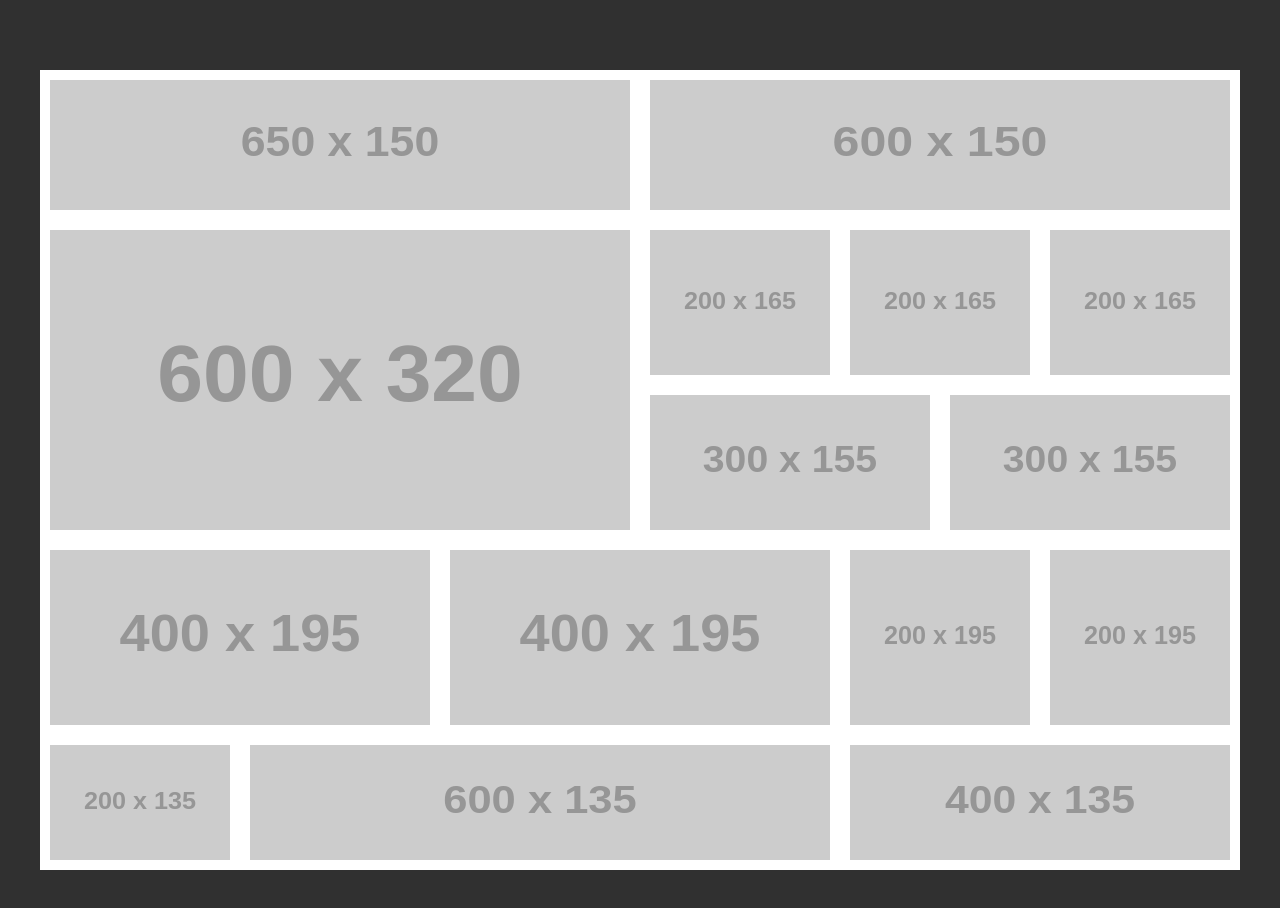
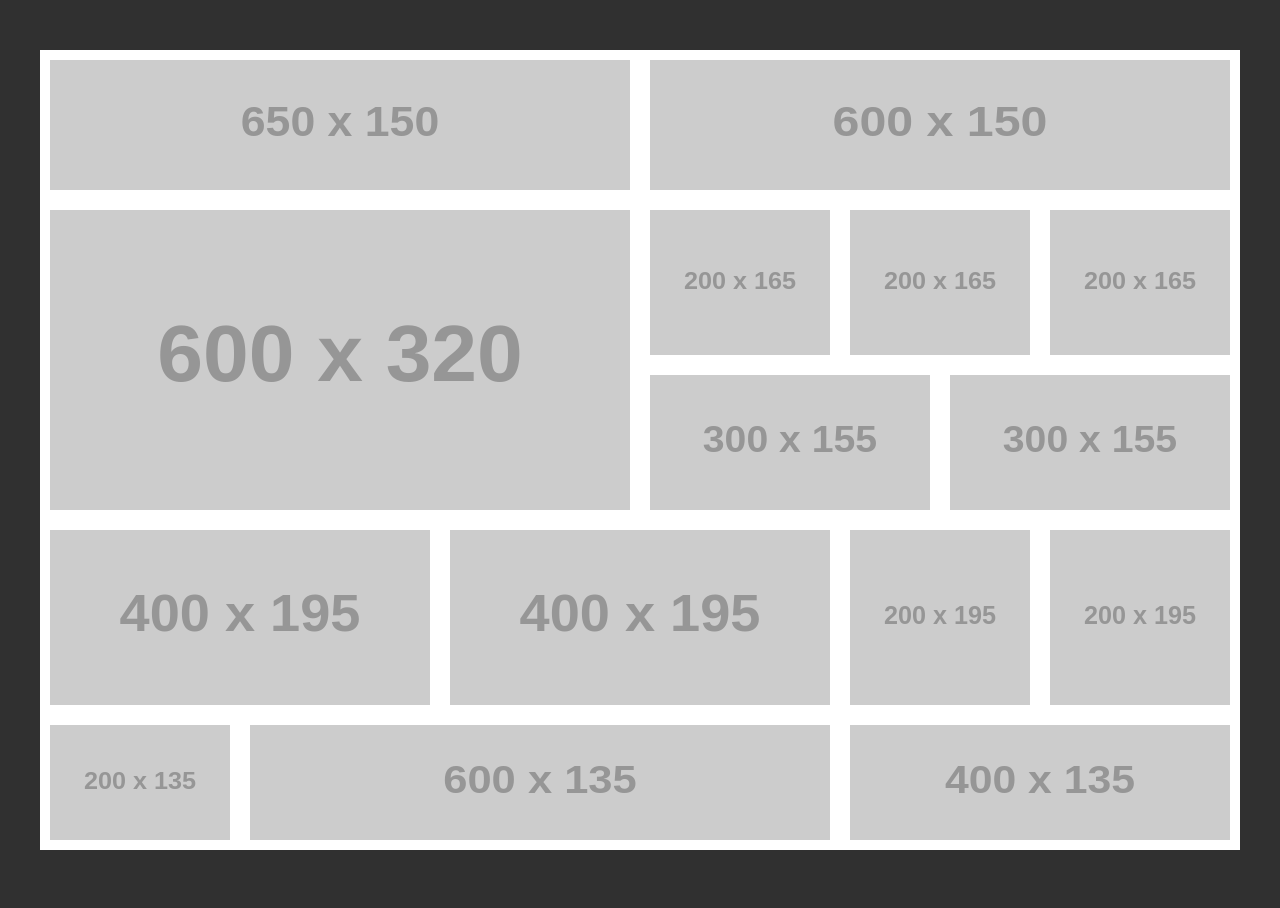
Before and after one commit to sharkeron/image-grid, a plain HTML site: page image-grid/index.html in a window 1280 px wide. Drawn offline with Linux system fonts and the light colour scheme; placeholder pictures from the web are drawn by us.

Commit message:
edited code

```diff
--- a/image-grid/css/style.css
+++ b/image-grid/css/style.css
@@ -7,16 +7,19 @@ body {
     background: #303030;
 }
 
-.container{
-    margin: 70px calc((100% - 1200px) / 2);
-}
-
 .grid {
+    margin: 50px auto;
     box-sizing: border-box;
-    width: 1200px;
+    max-width: 1200px;
     height: 800px;
 
     background: #fff;
+}
+
+.grid img {
+   width: 100%;
+   height: 100%;
+   padding: 10px;
 }
 
 .block{
@@ -46,9 +49,3 @@ body {
 .row-4 {
     height: 135px;
 }
-
- .grid img {
-    width: 100%;
-    height: 100%;
-    padding: 10px;
-}
--- a/image-grid/index.html
+++ b/image-grid/index.html
@@ -12,7 +12,6 @@
 </head>
 
 <body>
-    <div class="container">
     <div class="grid">
         <div class="row-1">
             <div class="block ba-width-1-2 ba-float-left"><img src="http://placehold.it/650x150/AFDFBF/5F6565"></div>
@@ -44,60 +43,6 @@
             <div class="block ba-width-1-3 ba-float-left"><img src="http://placehold.it/400x135/6652AD/ffffff"></div>
         </div>
     </div>
-    </div>
-    <!-- <div class="ba-grid">
-        <div class="block block1 row-1 ba-width-1-2">
-            <img src="http://placehold.it/650x150/AFDFBF/5F6565">
-        </div>
-        <div class="block block2 row-1 ba-width-1-2">
-            <img src="http://placehold.it/600x150/68C5B8/5F6565">
-        </div>
-        <div class="block block3 row-2 ba-width-1-2">
-            <img src="http://placehold.it/600x320/FA688A/ffffff">
-        </div>
-        <div class="block block4 row-2 ba-width-1-2">
-            <div class="block row-2-1">
-                <div class="block r2w-1-6">
-                    <img src="http://placehold.it/200x165/8A95EF/ffffff">
-                </div>
-                <div class="block r2w-1-6">
-                    <img src="http://placehold.it/200x165/8A95EF/ffffff">
-                </div>
-                <div class="block r2w-1-6">
-                    <img src="http://placehold.it/200x165/8A95EF/ffffff">
-                </div>
-            </div>
-            <div class="block row-2-2">
-                <div class="block r2w-1-4">
-                    <img src="http://placehold.it/300x155/FFC569/5F6565">
-                </div>
-                <div class="block r2w-1-4">
-                    <img src="http://placehold.it/300x155/FFC569/5F6565">
-                </div>
-            </div>
-        </div>
-        <div class="block block5 row-3 w-1-3">
-            <img src="http://placehold.it/400x195/588CC7/ffffff">
-        </div>
-        <div class="block block6 row-3 w-1-3">
-            <img src="http://placehold.it/400x195/588CC7/ffffff">
-        </div>
-        <div class="block block7 row-3 w-1-6">
-            <img src="http://placehold.it/200x195/588CC7/ffffff">
-        </div>
-        <div class="block block8 row-3 w-1-6">
-            <img src="http://placehold.it/200x195/588CC7/ffffff">
-        </div>
-        <div class="block block9 row-4 w-1-6">
-            <img src="http://placehold.it/200x135/6652AD/ffffff">
-        </div>
-        <div class="block block10 row-4 w-1-2">
-            <img src="http://placehold.it/600x135/6652AD/ffffff">
-        </div>
-        <div class="block block11 row-4 w-1-3">
-            <img src="http://placehold.it/400x135/6652AD/ffffff">
-        </div>
-    </div> -->
 </body>
 
 </html>
```
